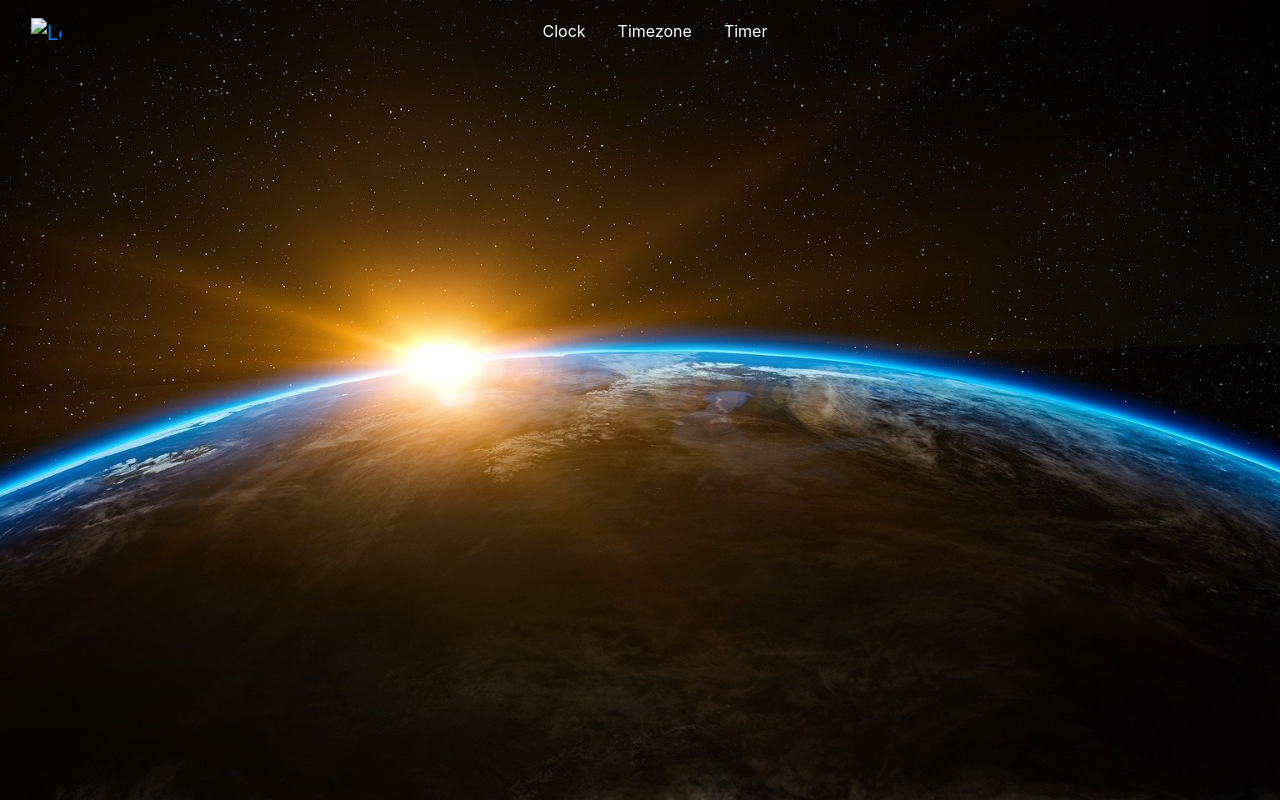
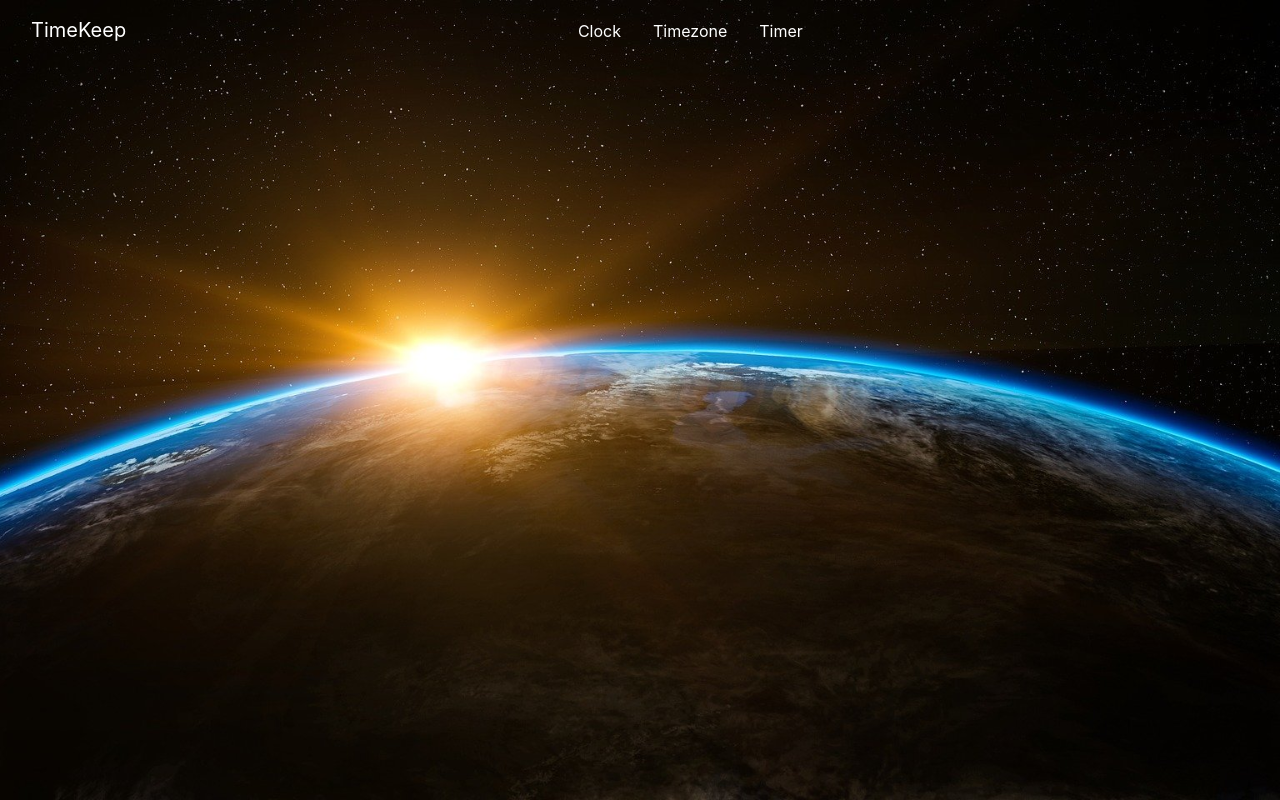
Before and after one commit to SabeerJuniad/TimeKeep, a website: page index.html in a window 1280 px wide. Drawn offline with nearby package versions, Linux system fonts and the light colour scheme.

Commit message:
add header text logo

```diff
--- a/index.html
+++ b/index.html
@@ -21,8 +21,8 @@
 
 <nav class="navbar bg-body-tertiary navbar-expand-lg bg-body-tertiary">
   <div class="container-fluid">
-    <a class="navbar-brand" href="#">
-      <img src="/docs/5.3/assets/brand/bootstrap-logo.svg" alt="Logo" width="30" height="24" class="d-inline-block align-text-top">
+    <a class="navbar-brand" href="#">TimeKeep
+      <img src="" alt="" width="" height="" class="d-inline-block align-text-top">
     </a>
     <button class="navbar-toggler" type="button" data-bs-toggle="collapse" data-bs-target="#navbarNav" aria-controls="navbarNav" aria-expanded="false" aria-label="Toggle navigation">
       <span class="navbar-toggler-icon"></span>
--- a/styles.css
+++ b/styles.css
@@ -16,3 +16,11 @@ body {
     background-color: rgb(255, 255, 255);
     border-radius: 10px;
 }
+
+.navbar-brand {
+    color: white;
+}
+
+.navbar-brand:hover{
+    color: white;
+}
```
